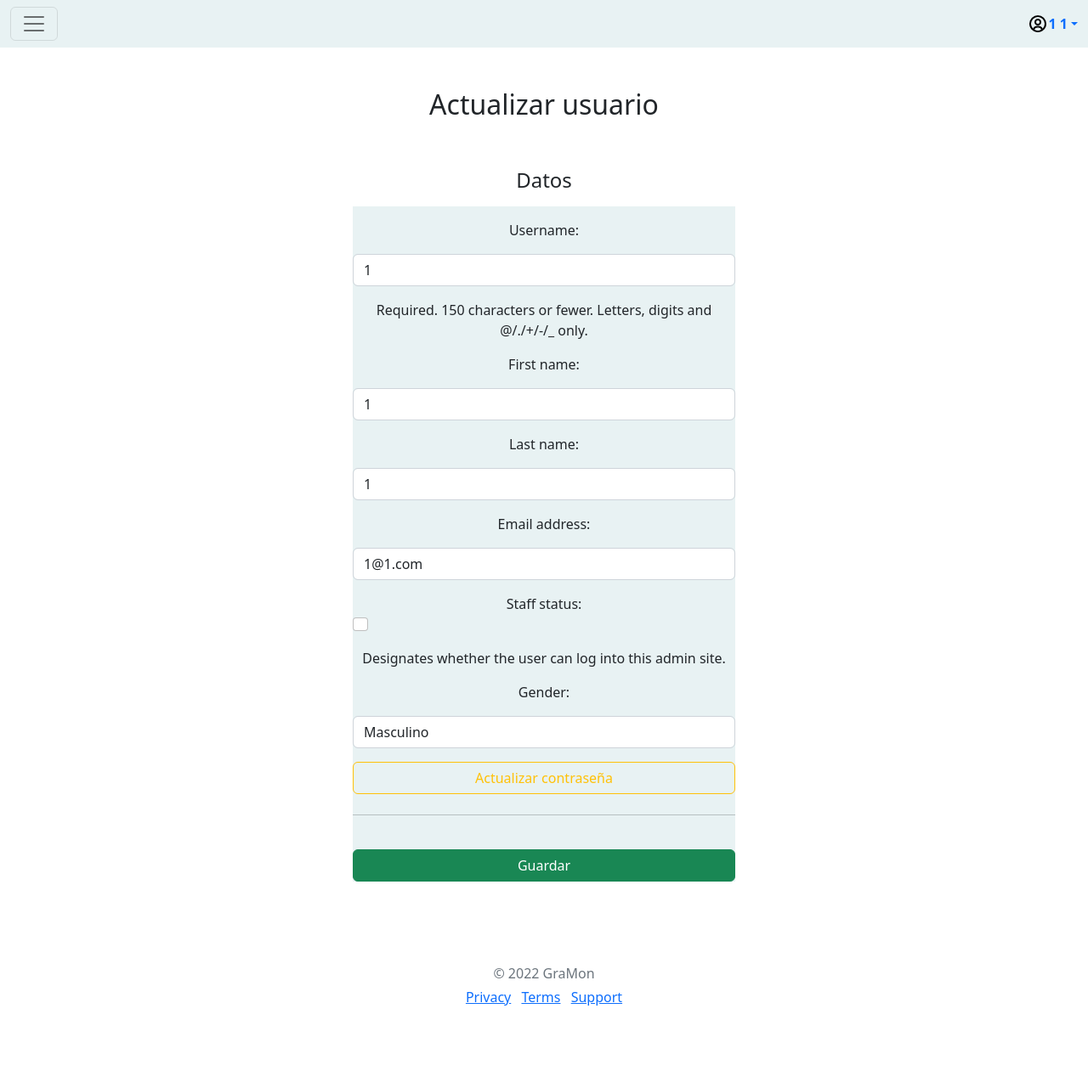
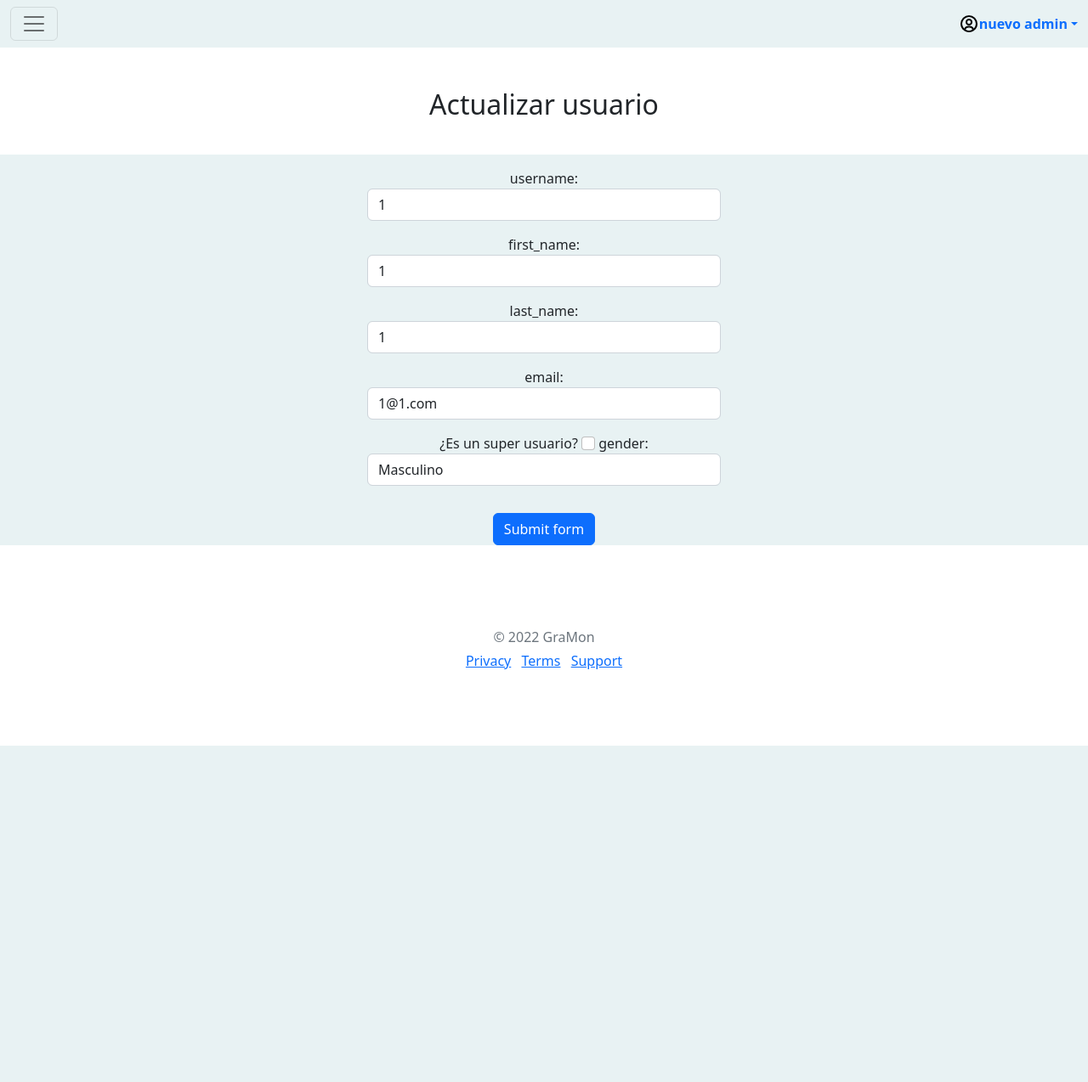
Before and after one commit to GranadosMontoya/SGM, a Django app: page /update_user/4 in a window 1280 px wide. Shown: the whole page at 85% size. After the commit the page ends 878 px from the top, so only its background shows below. Run offline with Django 4.2, Linux system fonts and the light colour scheme; a user stored in the database is signed in; data comes from the database, SQL or seed files in the repository; both versions use the stored data as it was after the commit; some libraries are stand-ins or nearby versions.

Commit message:
Actualización en vista update en el modulo de usuarios

```diff
--- a/apps/adminusers_app/forms.py
+++ b/apps/adminusers_app/forms.py
@@ -32,7 +32,14 @@ class UserUpdateForm(forms.ModelForm):
     class Meta:
         model = User
         fields = ['username', 'first_name', 'last_name', 'email', 'is_staff', 'gender']
-
+        help_texts = {
+            'username': '',
+            'first_name': '',
+            'last_name': '',
+            'email': '',
+            'is_staff': '',
+            'gender': '',
+        }
     def __init__(self, *args, **kwargs,):
         """
         Override method init for add class css bootstrap to forms
@@ -40,6 +47,8 @@ class UserUpdateForm(forms.ModelForm):
         super().__init__(*args, **kwargs,)
         for field in self.fields:
             if field == 'is_staff':
-                self.fields[field].widget.attrs.update({'class': 'form-check-input'})
+                self.fields[field].widget.attrs.update({'class':"form-check-input" ,'id':"validationFormCheck1"})
+                self.fields[field].label = '¿Es un super usuario?'
             else:
                 self.fields[field].widget.attrs.update({'class': 'form-control'})
+                self.fields[field].label = field
--- a/static/css/update.css
+++ b/static/css/update.css
@@ -2,3 +2,13 @@
     text-align: center;
     background-color:rgb(232, 242, 243);
 }
+
+.form-control{
+    margin-bottom: 1rem;
+}
+
+#checkbox-id{
+    text-align: center;
+    margin: 0 auto;
+    margin-bottom: 50px;
+}
--- a/templates/includes/nav.html
+++ b/templates/includes/nav.html
@@ -14,7 +14,7 @@
       <div class="dropdown">
         <a href="#" class="d-flex align-items-center  text-decoration-none dropdown-toggle" data-bs-toggle="dropdown" aria-expanded="false" id="mis_a">
             <img src="{% static 'img/user-circle-regular-24.png' %}" alt="">
-            <strong id="user">{{user.first_name}} {{user.last_name}}</strong>
+            <strong id="user">{{ request.user.first_name }} {{ request.user.last_name }}</strong>
         </a>
         <ul class="dropdown-menu text-small shadow">
             <li><a class="dropdown-item" href="#">Productividad</a></li>
--- a/templates/users/update_user.html
+++ b/templates/users/update_user.html
@@ -14,15 +14,14 @@
             <div class="py-5 text-center">
                 <h2>Actualizar usuario</h2>
             </div>
-            <div class="text-center">
-              <h4 class="mb-3">Datos</h4>
-              <form class="row g-3 needs-validation form_update" novalidate style="width: 450px; margin: 0 auto;" method="post">{% csrf_token %}
-                      {{form}}
-                      <a class="btn btn-outline-warning" type="button" href="#">Actualizar contraseña</a>
-                      <hr class="my-4">
-                  <button class="btn btn-success" type="submit">Guardar</button>
+            <form class="row g-3 needs-validation form_update d-flex justify-content-center" novalidate>
+                <div class="col-md-4">
+                    {{form}}
+                </div>
+                <div class="col-12">
+                  <button class="btn btn-primary" type="submit">Submit form</button>
+                </div>
               </form>
-          </div>
             <footer class="my-5 pt-5 text-muted text-center text-small">
                 <p class="mb-1">&copy; 2022 GraMon</p>
                 <ul class="list-inline">
```
Also changed, not shown: db.sqlite3.
